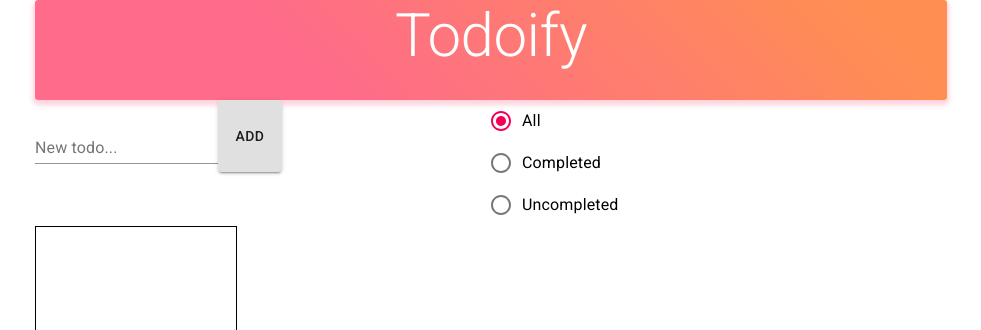
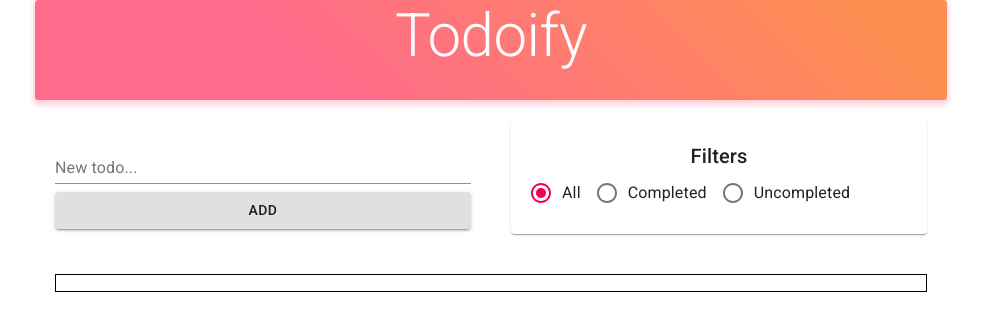
Before and after one commit to lucasbordeau/redux-tuto, a React (Create React App) app: page / in a window 1280 px wide. Shown: the top 330 px of the page, without its empty margins (149-1130 px from the left). Built offline with nearby package versions, Linux system fonts and the light colour scheme.

Commit message:
Added neat form input flow

```diff
--- a/src/components/container/AddTodo.js
+++ b/src/components/container/AddTodo.js
@@ -6,7 +6,8 @@ import { TextField, Button, withStyles } from '@material-ui/core';
 const styles = {
   root: {
     display: "flex",
-    flexDirection: "row"
+    flexDirection: "column",
+    margin: "20px"
   }
 }
 
@@ -16,6 +17,7 @@ class AddTodo extends React.Component {
 
     this.inputTodoTextRef = React.createRef();
     this.handleOnAddClick = this.handleOnAddClick.bind(this);
+    this.handleOnKeyDown = this.handleOnKeyDown.bind(this);
   }
 
   handleOnAddClick() {
@@ -24,6 +26,17 @@ class AddTodo extends React.Component {
     if(newTodoText) {
       this.props.dispatch(addTodo(newTodoText));
       this.inputTodoTextRef.current.value = "";
+      this.inputTodoTextRef.current.focus();
+    }
+  }
+
+  handleFormSubmit(event) {
+    event.preventDefault();
+  }
+
+  handleOnKeyDown(event) {
+    if(event.keyCode === 13) {
+      this.handleOnAddClick();
     }
   }
 
@@ -35,6 +48,8 @@ class AddTodo extends React.Component {
           noValidate
           autoComplete="off"
           className={classes.root}
+          onSubmit={this.handleFormSubmit}
+          onKeyDown={this.handleOnKeyDown}
         >
           <TextField
             id="new-todo-text"
--- a/src/components/presentational/RadioFilterGroup.js
+++ b/src/components/presentational/RadioFilterGroup.js
@@ -1,9 +1,18 @@
 import React from 'react';
 import PropTypes from "prop-types";
 import { ETodoVisibilityFilter } from '../../actions/todoActions';
-import { RadioGroup, FormControlLabel, Radio } from '@material-ui/core';
+import { RadioGroup, FormControlLabel, Radio, withStyles, Typography, Paper } from '@material-ui/core';
 
-export default class RadioFilterGroup extends React.Component {
+const styles = {
+  root: {
+    margin: "20px",
+    padding: "20px"
+  },
+  radioGroup: {
+  }
+}
+
+class RadioFilterGroup extends React.Component {
   constructor(props) {
     super(props);
 
@@ -18,15 +27,20 @@ export default class RadioFilterGroup extends React.Component {
 
   render() {
     return(
+      <Paper className={this.props.classes.root}>
+        <Typography variant="h6">Filters</Typography>
         <RadioGroup
           name="visibilityFilter"
           onChange={this.handleRadioSelect}
           value={this.props.selectedFilter}
+          row
+          className={this.props.classes.radioGroup}
         >
           <FormControlLabel value={ETodoVisibilityFilter.SHOW_ALL} control={<Radio />} label="All" />
           <FormControlLabel value={ETodoVisibilityFilter.SHOW_COMPLETED} control={<Radio />} label="Completed" />
           <FormControlLabel value={ETodoVisibilityFilter.SHOW_UNCOMPLETED} control={<Radio />} label="Uncompleted" />
         </RadioGroup>
+      </Paper>
     );
   }
 }
@@ -35,3 +49,7 @@ RadioFilterGroup.propTypes = {
   selectedFilter: PropTypes.string.isRequired,
   onClick: PropTypes.func.isRequired
 }
+
+RadioFilterGroup = withStyles(styles)(RadioFilterGroup);
+
+export default RadioFilterGroup;
--- a/src/components/presentational/TodoList.js
+++ b/src/components/presentational/TodoList.js
@@ -6,12 +6,9 @@ import { makeStyles } from '@material-ui/core/styles';
 
 const useStyle = makeStyles(() => ({
   root: {
-    minWidth: 200,
-    maxWidth: 200,
-    minHeight: 200,
-    maxHeight: 200,
     overflowY: "scroll",
-    border: "1px solid black"
+    border: "1px solid black",
+    margin: "20px"
   }
 }));
 
```
Lines whose indentation alone changed are shown as unchanged.
